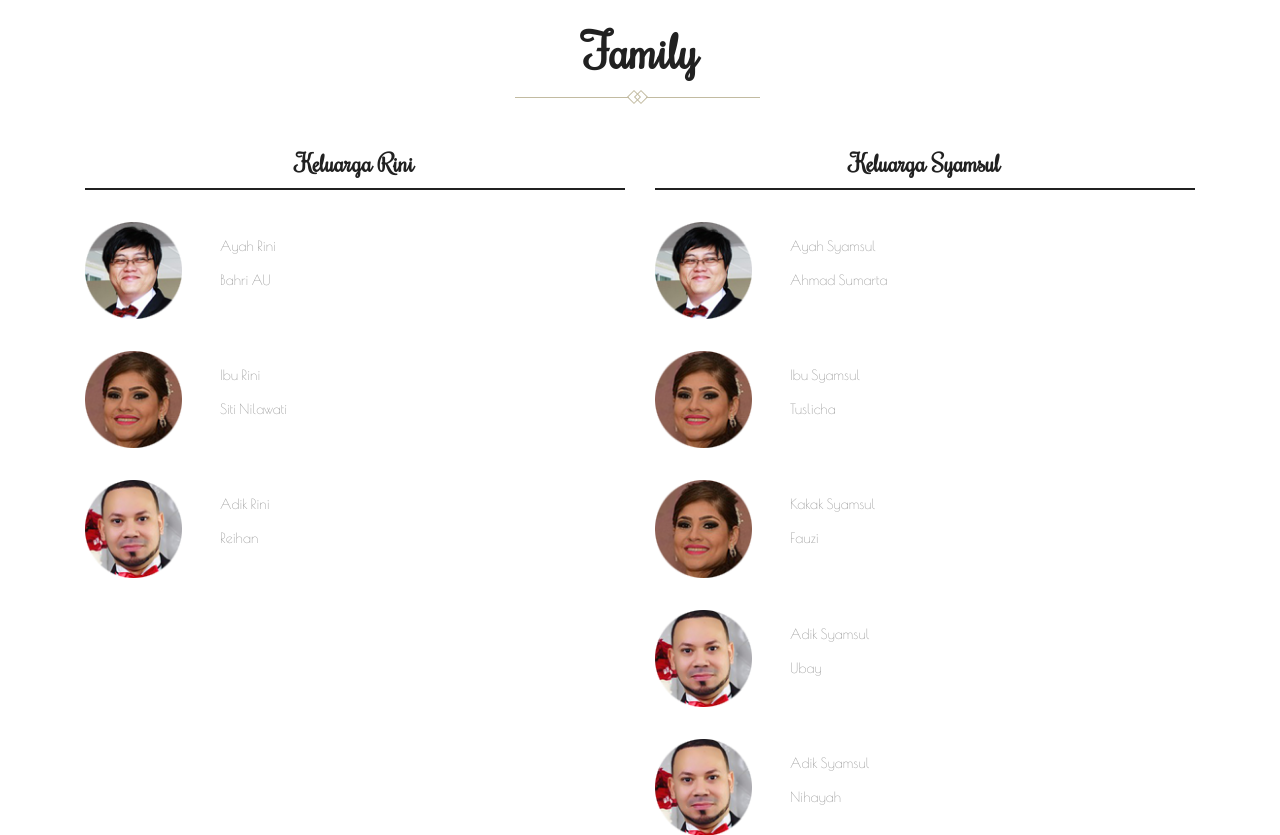
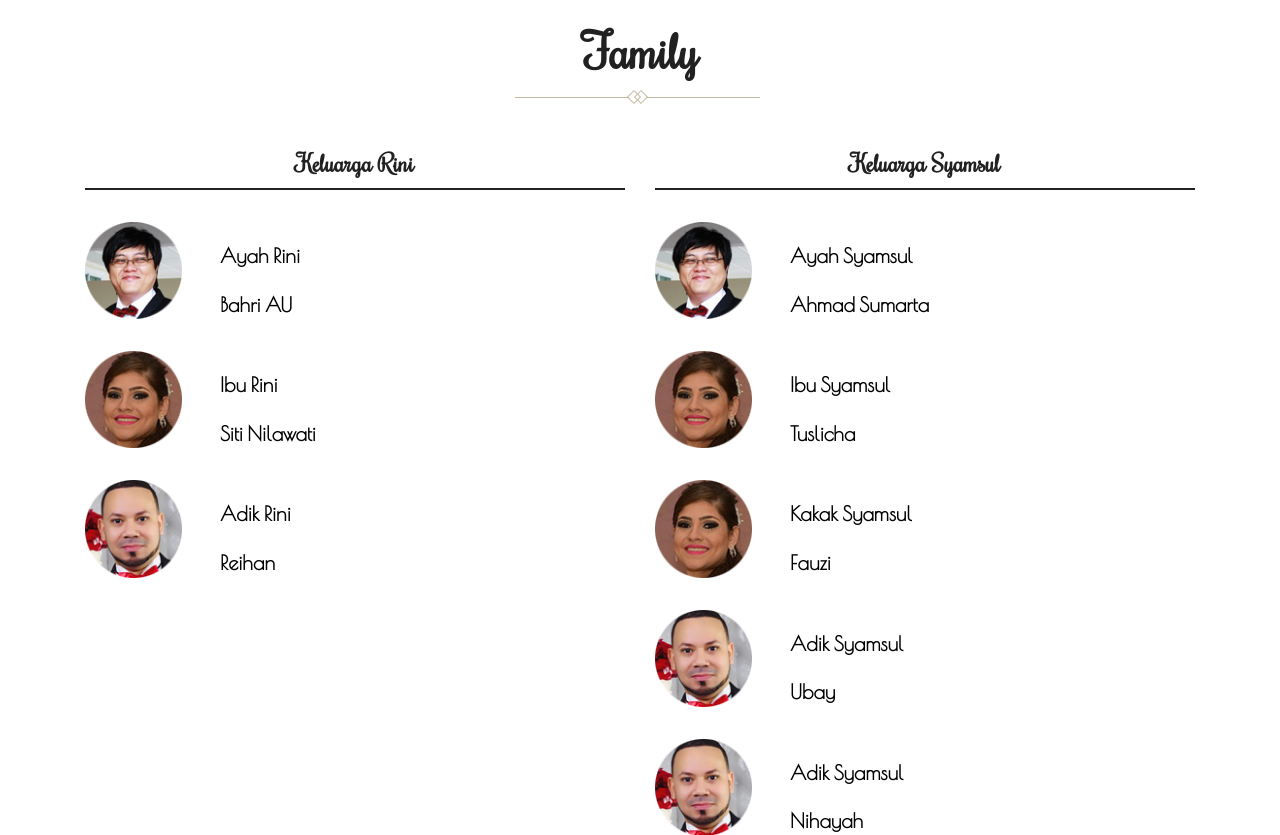
Before and after one commit to riniwindy/rini-syamsul.xyz, a PHP site: page / in a window 1280 px wide. Shown: the part 4567-5402 px from the top of the page. Run offline with PHP 8.4, Linux system fonts and the light colour scheme; some web fonts are replaced.

Commit message:
Update style.css

```diff
--- a/css/style.css
+++ b/css/style.css
@@ -967,10 +967,11 @@ ul.wmuSliderPagination {
 	width:75%;
 }
 .blog-grid-right p{
-	display:block;
-	color:#999;
-	font-size:14px;
-	margin:1em 0 0;
+	    display: block;
+    color: rgb(0, 0, 0);
+    font-size: 20px;
+    margin: 1em 0 0;
+    font-weight: bold;
 }
 .blog-grid:nth-child(2){
 	margin:2em 0;
```
